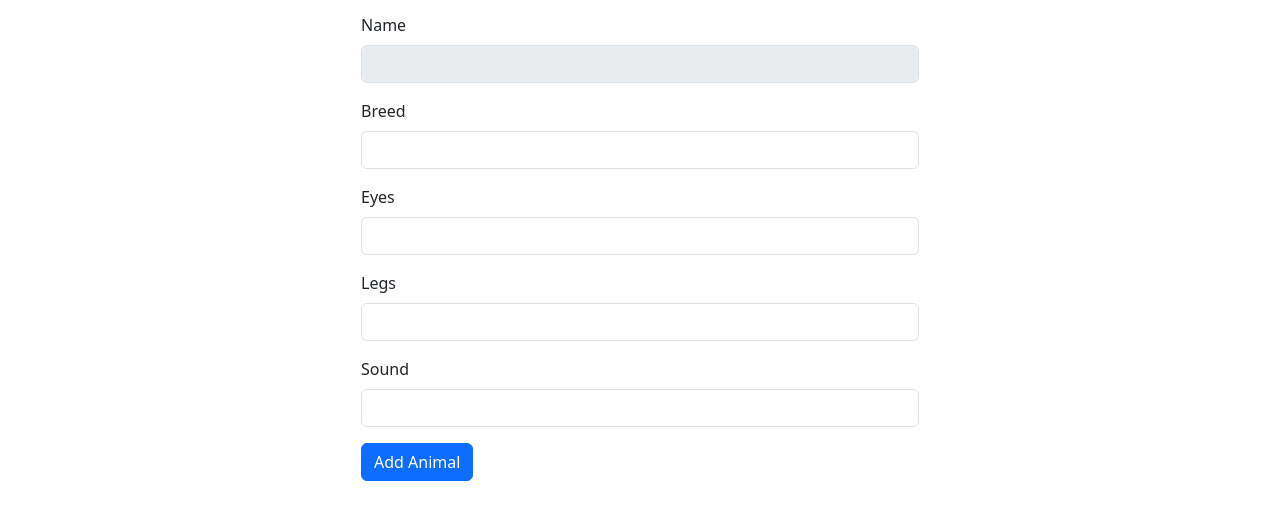
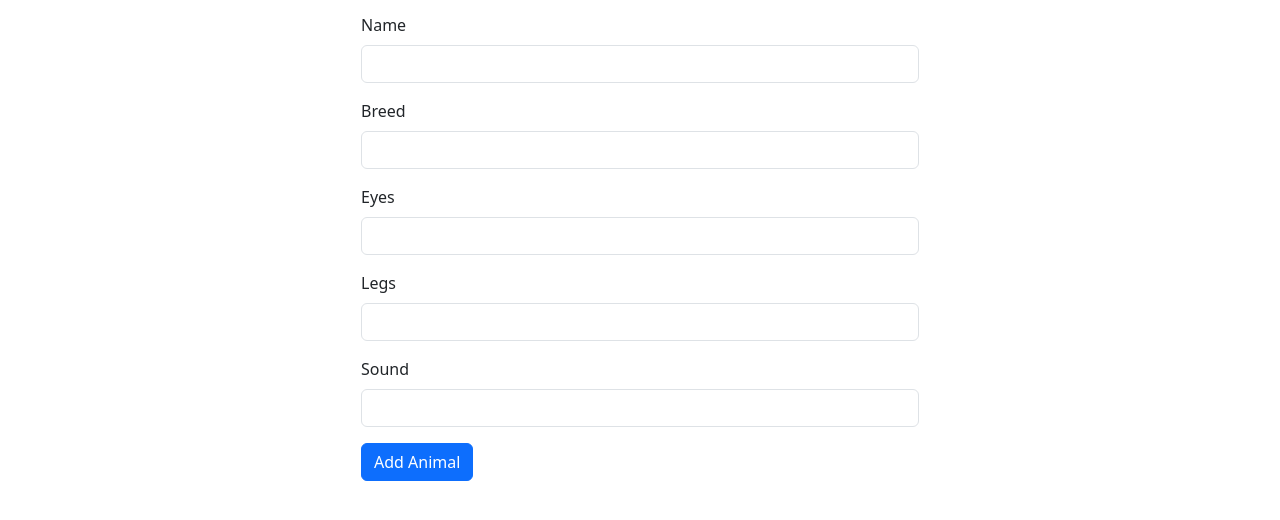
Before and after one commit to LaurieTardif21/inft-2202, a website with bundled scripts: page src/client/animal.html in a window 1280 px wide. Shown: the part 206-726 px from the top of the page. Built offline with nearby package versions, Linux system fonts and the light colour scheme.

Commit message:
modified:   src/client/animal.html

```diff
--- a/src/client/animal.html
+++ b/src/client/animal.html
@@ -39,7 +39,7 @@
         <form id="animal-form" class="col-md-6 offset-md-3">
             <div class="mb-3">
                 <label for="animal-name" class="form-label">Name</label>
-                <input type="text" class="form-control" id="animal-name" name="name" disabled>
+                <input type="text" class="form-control" id="animal-name" name="name" required>
             </div>
             <div class="mb-3">
                 <label for="animal-breed" class="form-label">Breed</label>
```
